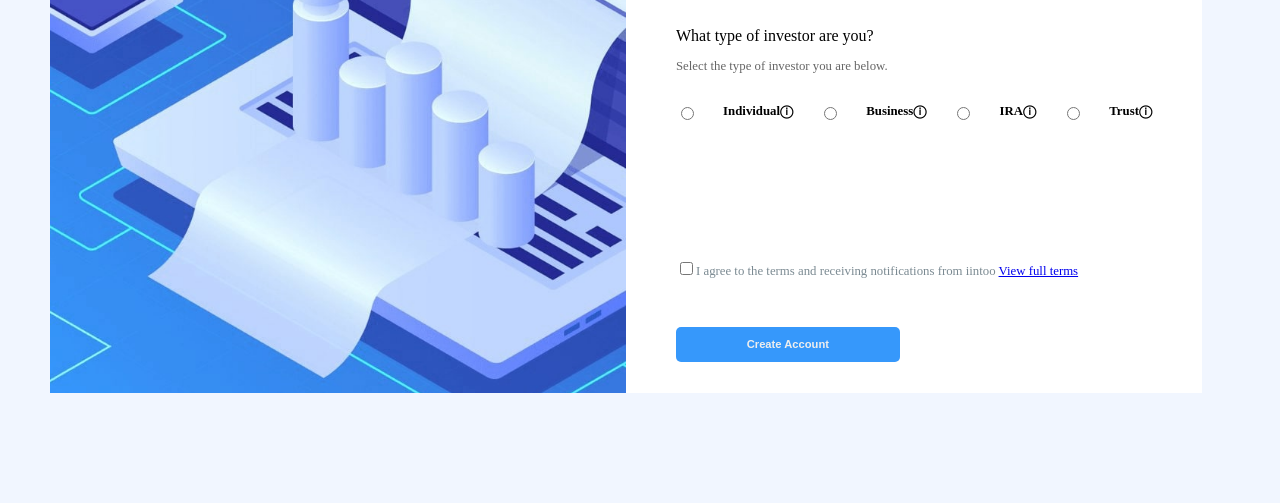
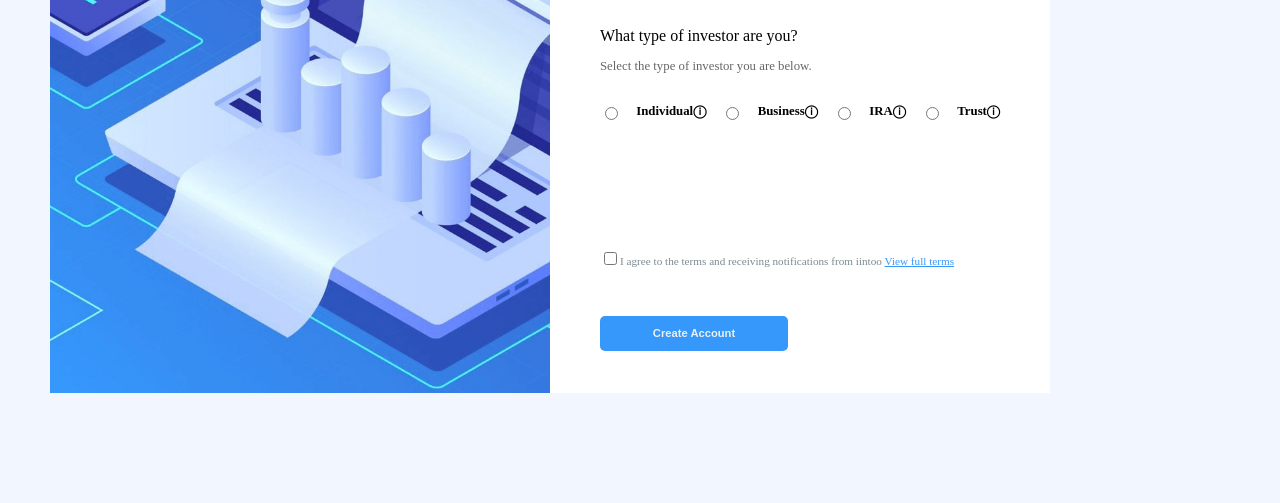
Before and after one commit to zhurbanickit/WebCore, a plain HTML site: page index.html in a window 1280 px wide. Shown: the part 297-800 px from the top of the page. Drawn offline with Linux system fonts and the light colour scheme; a web font is replaced by a local one.

Commit message:
little change

```diff
--- a/index.css
+++ b/index.css
@@ -8,8 +8,8 @@ body {
   overflow: auto;
   font-style: #2a4a5c;
   background-color: #f1f6ff;
-  max-width: 1200px;
-  max-height: 800px;
+  width: 1000px;
+  height: 700px;
 }
 
 .container {
@@ -193,14 +193,14 @@ h2 {
 .description {
   /* display: none; */
   visibility: hidden;
-  width: 220px;
+  width: 210px;
   box-shadow: 0 0 5px rgba(0, 0, 0, 0.1);
   background-color: #ffffff;
   text-align: left;
   border: none;
   font-size: 0.8em;
   color: #666;
-  margin: 30px 10px 30px 10px;
+  margin: 30px 10px 20px 10px;
   padding: 8px;
   border-radius: 3px;
 }
@@ -234,8 +234,8 @@ h2 {
 }
 
 .bottom-div {
-  margin: 30px 0 0 0;
-  font-size: 0.8em;
+  margin: 20px 0 0 0;
+  font-size: 0.7em;
   color: #7b8a92;
 }
 .bottom-div:hover {
@@ -254,6 +254,9 @@ h2 {
   margin: 30px 0 0 0;
 }
 
+.linkview {
+  color: #3698fb;
+}
 .confirmation:hover {
   cursor: pointer;
   box-shadow: #2a4a5c 0 0 5px;
@@ -267,18 +270,3 @@ h2 {
   background-color: #eeeeee;
   background-color: #ffffff;
 } */
-
-.second {
-}
-.h3 {
-}
-.second-checkbox-section {
-}
-.Select {
-}
-.Individual {
-}
-.Business {
-}
-.description {
-}
--- a/index.html
+++ b/index.html
@@ -115,7 +115,10 @@
         <div class="bottom-div">
           <input type="checkbox" text="" name="agree" id="agree" />I agree to
           the terms and receiving notifications from iintoo
-          <a href="https://iintoo.com/terms-of-use" target="_blank"
+          <a
+            class="linkview"
+            href="https://iintoo.com/terms-of-use"
+            target="_blank"
             >View full terms</a
           >
         </div>
```
